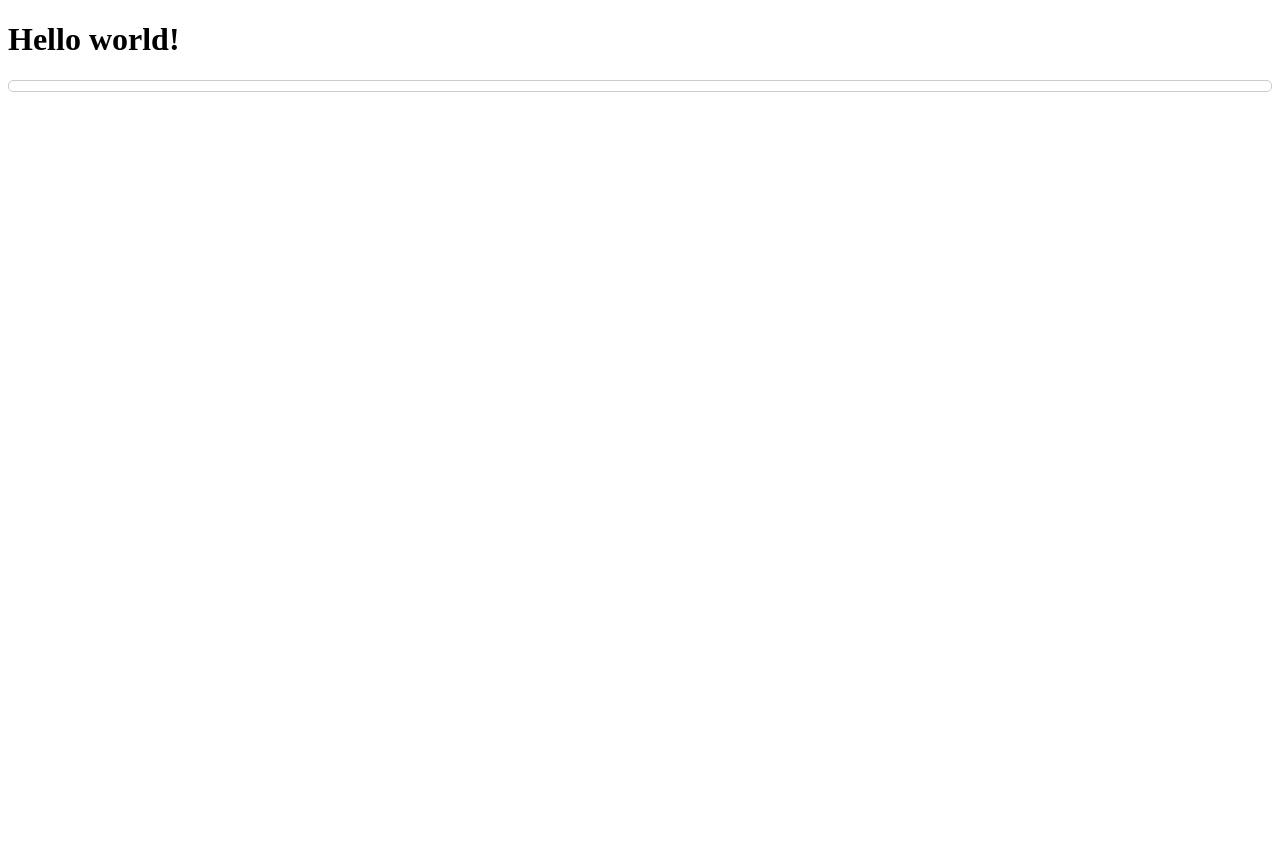
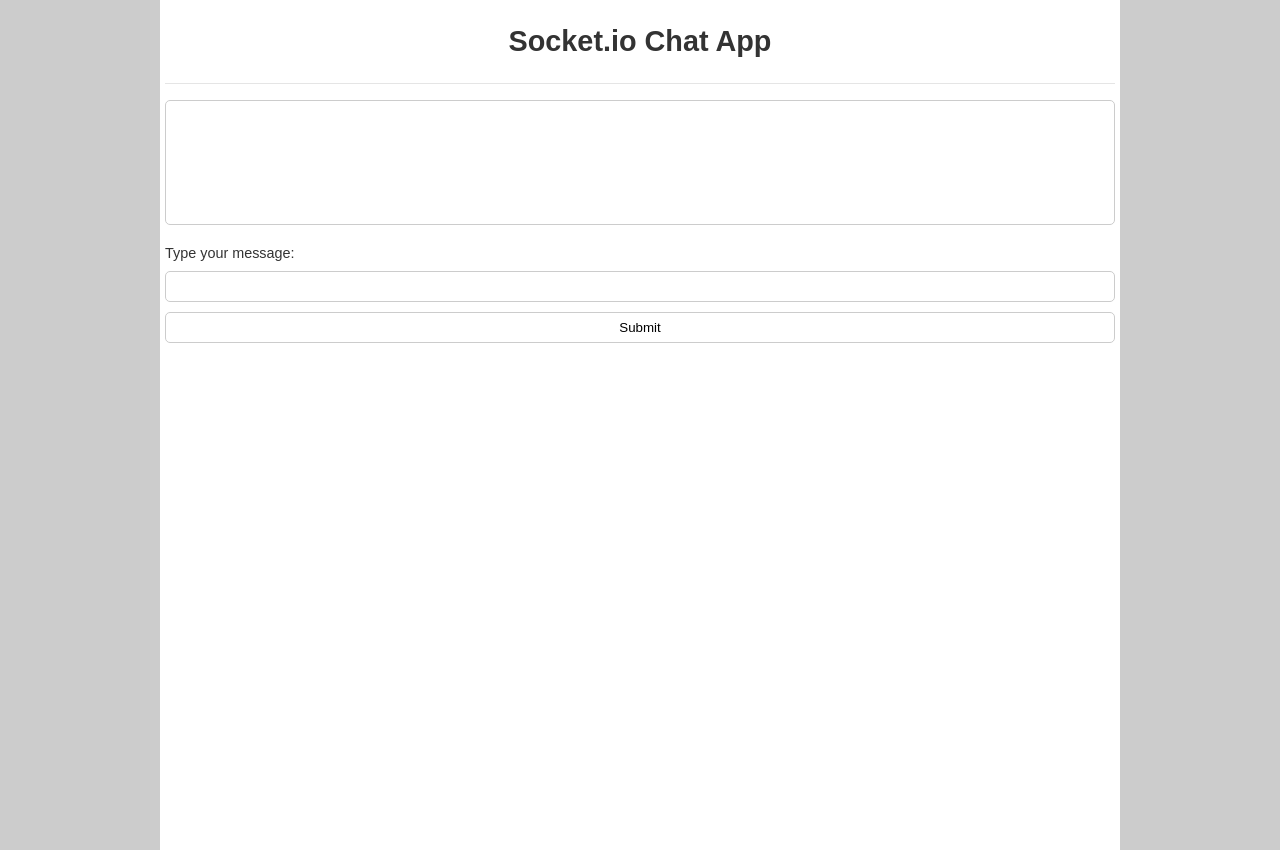
Before and after one commit to reubenberghan/socket-basics, a website: page public/index.html in a window 1280 px wide. Before the commit the page ends 800 px from the top, so only its background shows below. Drawn offline with Linux system fonts and the light colour scheme; no server answers.

Commit message:
Add front end form to submit message

```diff
--- a/public/css/style.css
+++ b/public/css/style.css
@@ -1,5 +1,74 @@
+* {
+	margin: 0;
+	padding: 0;
+}
+
+html { height: 100%; }
+
+body {
+	font-family: Arial, Helvetica, sans-serif;
+	font-size: 0.9em;
+	color: #333;
+	background: #ccc;
+	height: 100%;
+}
+
+hr {
+    border: 0;
+    height: 0;
+    border-top: 1px solid rgba(0, 0, 0, 0.1);
+    border-bottom: 1px solid rgba(255, 255, 255, 0.3);
+	margin: 15px 5px;
+}
+
+header {
+	text-align: center;
+	margin-bottom: 25px;
+}
+
+header > h1 {
+	margin-bottom: 15px;
+}
+
+form {
+	padding: 5px;
+}
+
+form > label {
+	margin: 10px 0;
+	display: block;
+}
+
+form > input {
+	width: 100%;
+    padding: 7px;
+    box-sizing: border-box;
+    border-radius: 5px;
+    border: 1px solid #ccc;
+	background: #fff;
+	margin-bottom: 10px;
+}
+
+form > input[type='submit']:hover {
+	background: #ccc;
+	color: #fff;
+	cursor: pointer;
+}
+
+.container {
+	width: 960px;
+	height: 100%;
+	margin: 0 auto;
+	background: #fff;
+	padding: 25px 0;
+}
+
 .message-container {
 	border: 1px solid #ccc;
 	border-radius: 5px;
 	padding: 5px;
+	margin: 5px;
+	box-sizing: border-box;
+	height: 125px;
+	overflow: scroll;
 }
--- a/public/index.html
+++ b/public/index.html
@@ -6,10 +6,24 @@
 		<link rel="stylesheet" href="/css/style.css">
 	</head>
 	<body>
-		<h1>Hello world!</h1>
-		<p class="connection-message"></p>
+		<div class="container">
 
-		<div class="message-container"></div>
+			<header>
+				<h1>Socket.io Chat App</h1>
+				<p class="connection-message"></p>
+			</header>
+
+			<hr>
+
+			<div class="message-container"></div>
+
+			<form class="message-form">
+				<label for="message">Type your message:</label>
+				<input type="text" name="message">
+				<input type="submit">
+			</form>
+
+		</div>
 
 		<script src="/js/jquery-2.1.4.min.js"></script>
 		<script src="/js/socket.io-1.3.7.js"></script>
--- a/public/js/app.js
+++ b/public/js/app.js
@@ -5,5 +5,21 @@
 });
 
 socket.on('message', function(message) {
-	$('div.message-container').html('New message: ' + message.text);
+	$('div.message-container').append('<p>New message: ' + message.text + '</p>');
 });
+
+// handles submitting of new message
+var $form = $('form.message-form');
+
+$form.on('submit', function(event) {
+	event.preventDefault();
+
+	var $message = $form.find('input[name=message]');
+
+	socket.emit('message', {
+		text: $message.val()
+	});
+
+	$message.val('');
+	$message.focus();
+});
```
